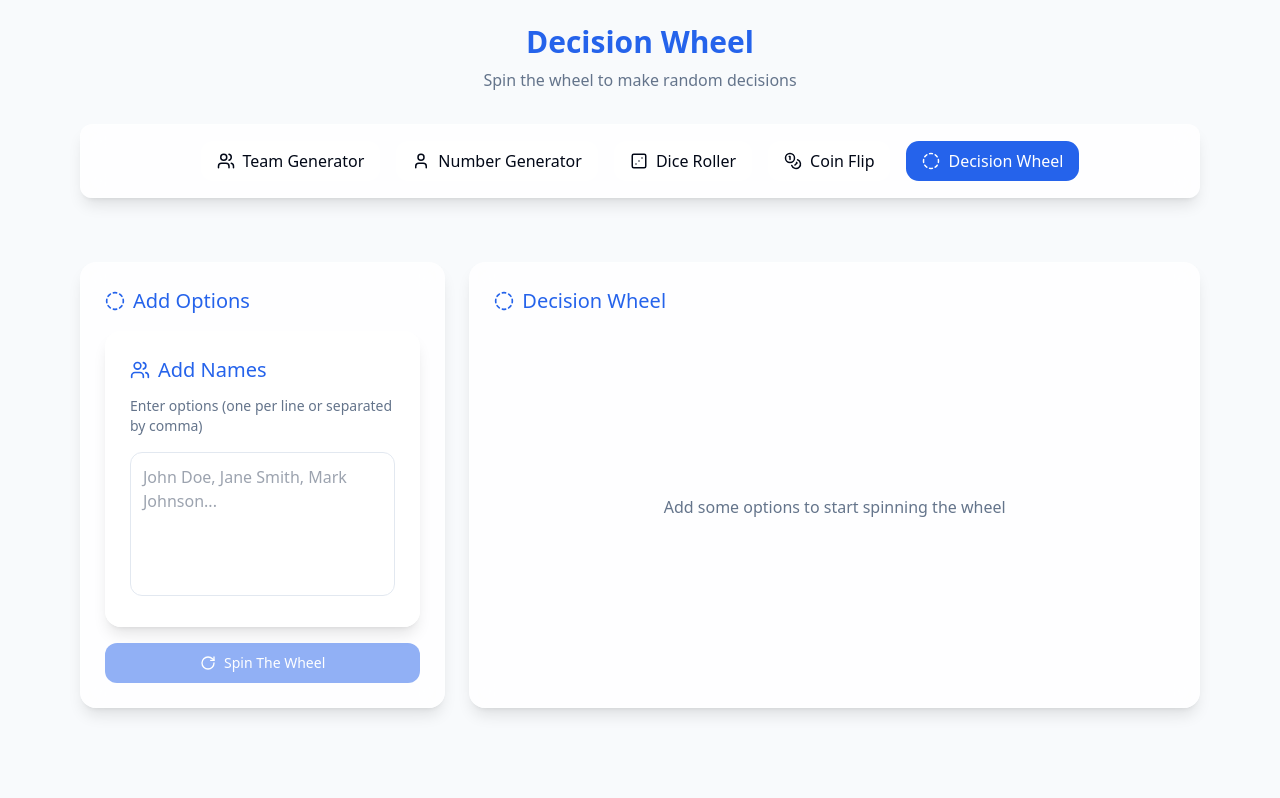
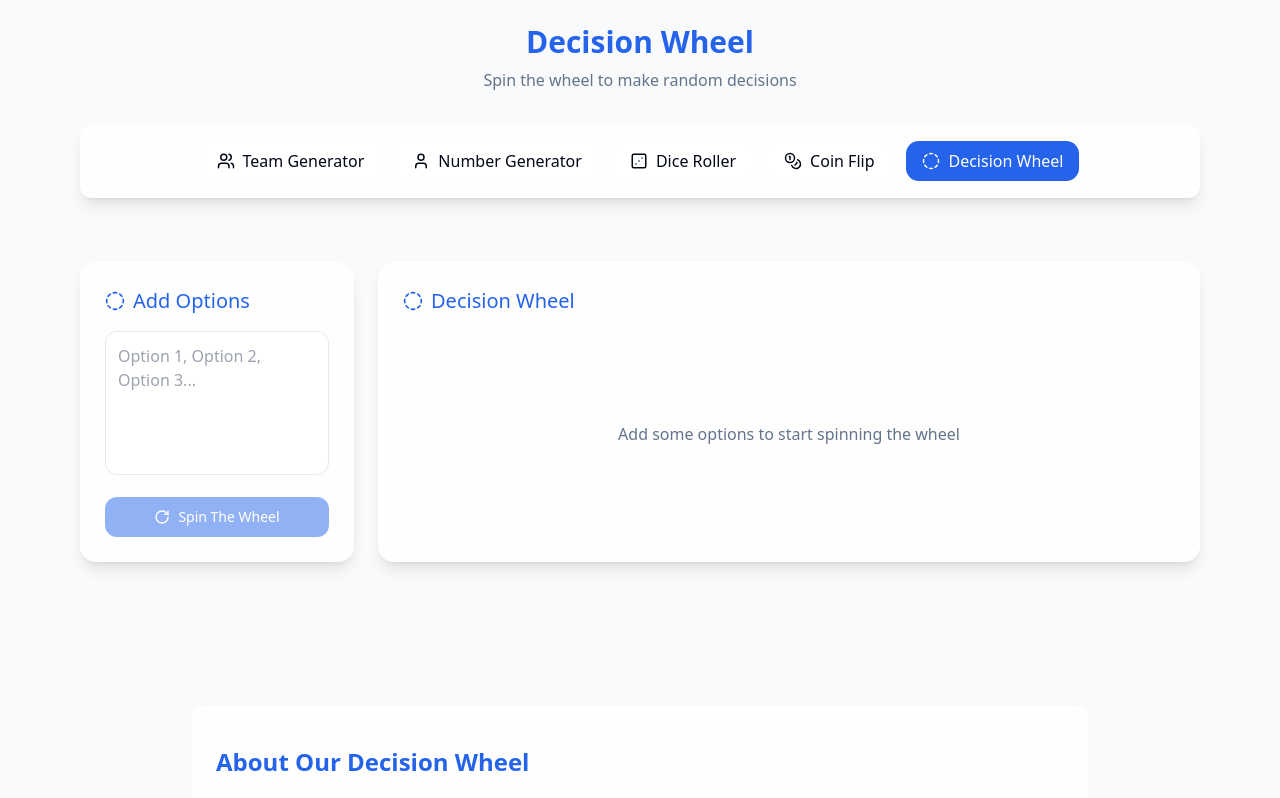
Before and after one commit to chris-codes-things/randomize-your-squad, a React (Vite) app: page /decision-wheel in a window 1280 px wide. Shown: the top 798 px of the page. Built offline with nearby package versions, Linux system fonts and the light colour scheme.

Commit message:
Fix: Remove nested sections
Removes duplicate sections on the team randomizer and decision wheel pages.

```diff
--- a/src/components/DecisionWheel.tsx
+++ b/src/components/DecisionWheel.tsx
@@ -1,8 +1,8 @@
+
 import React, { useState, useEffect, useRef } from 'react';
 import { toast } from 'sonner';
 import { CircleDashed, RotateCw } from 'lucide-react';
 import { Button } from '@/components/ui/button';
-import TeamInput from './TeamInput';
 
 const DecisionWheel: React.FC = () => {
   const [options, setOptions] = useState<string>('');
@@ -183,7 +183,7 @@ const DecisionWheel: React.FC = () => {
   return (
     <div className="w-full max-w-6xl mx-auto px-4 pb-16">
       <div className="flex flex-col lg:flex-row gap-6 mb-10">
-        <div className="w-full lg:w-1/3 animate-slide-up">
+        <div className="w-full lg:w-1/4 animate-slide-up">
           <div className="glass rounded-2xl p-6 h-full flex flex-col">
             <div className="flex items-center mb-4">
               <CircleDashed className="mr-2 h-5 w-5 text-primary" />
@@ -191,9 +191,12 @@ const DecisionWheel: React.FC = () => {
             </div>
 
             <div className="flex-1 mb-4">
-              <TeamInput
-                names={options}
-                setNames={setOptions}
+              <textarea
+                value={options}
+                onChange={(e) => setOptions(e.target.value)}
+                className="w-full h-36 p-3 rounded-xl bg-white/50 border border-border input-focus-ring resize-none"
+                placeholder="Option 1, Option 2, Option 3..."
+                aria-label="Options input"
                 instruction="Enter options (one per line or separated by comma)"
               />
             </div>
@@ -209,7 +212,7 @@ const DecisionWheel: React.FC = () => {
           </div>
         </div>
 
-        <div className="w-full lg:w-2/3 animate-slide-up" style={{ animationDelay: '0.1s' }}>
+        <div className="w-full lg:w-3/4 animate-slide-up" style={{ animationDelay: '0.1s' }}>
           <div className="glass rounded-2xl p-6 h-full flex flex-col">
             <div className="flex items-center mb-4">
               <CircleDashed className="mr-2 h-5 w-5 text-primary" />
--- a/src/components/TeamGenerator.tsx
+++ b/src/components/TeamGenerator.tsx
@@ -1,4 +1,3 @@
-
 import React, { useState, useEffect } from 'react';
 import { toast } from 'sonner';
 import Header from './Header';
@@ -81,7 +80,13 @@ const TeamGenerator: React.FC = () => {
             <h2 className="card-header !mb-0">Add Names</h2>
           </div>
           <div className="p-6 pt-0">
-            <TeamInput names={names} setNames={setNames} />
+            <textarea
+              value={names}
+              onChange={(e) => setNames(e.target.value)}
+              className="w-full h-36 p-3 rounded-xl bg-white/50 border border-border input-focus-ring resize-none"
+              placeholder="John Doe, Jane Smith, Mark Johnson..."
+              aria-label="Names input"
+            />
           </div>
         </div>
 
```
